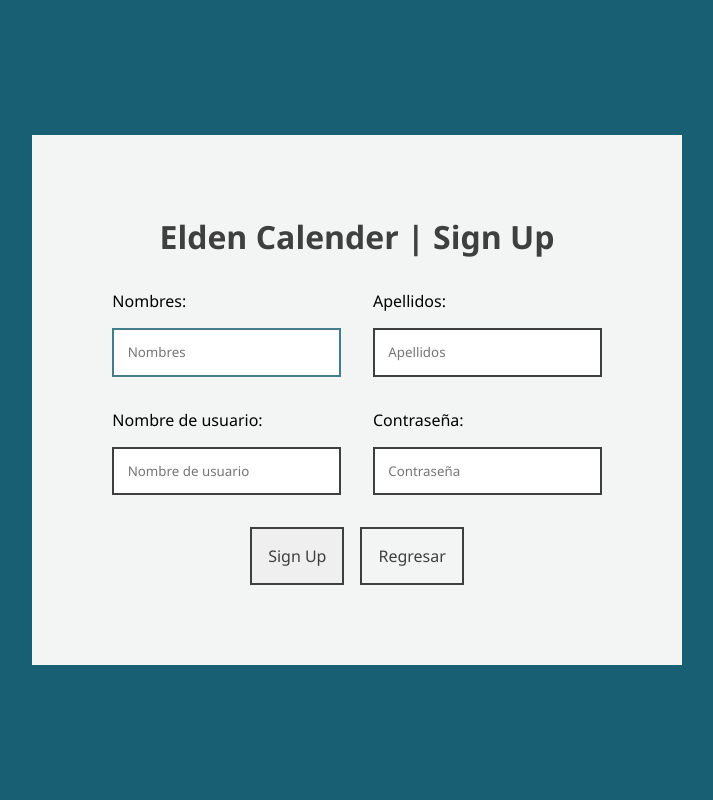
After one commit to DMancia03/taller_practico_2_dss, a PHP site: page /signup.php in a window 1280 px wide. The commit adds this page. Shown: the whole page, without its empty margins (283-996 px from the left). Run offline with PHP 8.4, Linux system fonts and the light colour scheme.

Commit message:
Add signup

```diff
--- a/css/style.css
+++ b/css/style.css
@@ -31,6 +31,12 @@
 .contenedor-titulo{
     color: var(--color6);
     text-align: center;
+}
+
+.contenedor-row-2{
+    display: flex;
+    flex-direction: row;
+    gap: 2em;
 }
 
 .contenedor-input{
--- a/index.php
+++ b/index.php
@@ -21,17 +21,17 @@ require_once("modelo/settings.php");
             <div>
                 <label for="txtUsername">Nombre de usuario:</label>
             </div>
-            <input type="text" name="txtUsername" id="txtUsername" placeholder="Nombre de usuario">
+            <input type="text" name="txtUsername" id="txtUsername" placeholder="Nombre de usuario" autofocus required>
         </div>
         <div class="contenedor-input">
             <div>
                 <label for="txtPassword">Contraseña:</label>
             </div>
-            <input type="password" name="txtPassword" id="txtPassword" placeholder="Contraseña">
+            <input type="password" name="txtPassword" id="txtPassword" placeholder="Contraseña" required>
         </div>
         <div class="contenedor-btn">
             <button type="submit" class="btn">Log In</button>
-            <a href="#" class="btn">Sign Up</a>
+            <a href="signup.php" class="btn">Sign Up</a>
         </div>
     </form>
 </body>
--- /dev/null
+++ b/signup.php
@@ -0,0 +1,54 @@
+<?php
+
+require_once("modelo/settings.php");
+
+?>
+<!DOCTYPE html>
+<html lang="en">
+<head>
+    <meta charset="UTF-8">
+    <meta http-equiv="X-UA-Compatible" content="IE=edge">
+    <meta name="viewport" content="width=device-width, initial-scale=1.0">
+    <title><?php echo NAME_APP ?> | Sign Up</title>
+    <link rel="stylesheet" href="css/style.css">
+</head>
+<body class="contenedor">
+    <form action="" method="post" class="contenedor-abuelo">
+        <div class="contenedor-titulo">
+            <h1><?php echo NAME_APP ?> | Sign Up</h1>
+        </div>
+        <div class="contenedor-row-2">
+            <div class="contenedor-input">
+                <div>
+                    <label for="txtName">Nombres:</label>
+                </div>
+                <input type="text" name="txtName" id="txtName" placeholder="Nombres" autofocus required>
+            </div>
+            <div class="contenedor-input">
+                <div>
+                    <label for="txtLastname">Apellidos:</label>
+                </div>
+                <input type="text" name="txtLastname" id="txtLastname" placeholder="Apellidos" required>
+            </div>
+        </div>
+        <div class="contenedor-row-2">
+            <div class="contenedor-input">
+                <div>
+                    <label for="txtUsername">Nombre de usuario:</label>
+                </div>
+                <input type="text" name="txtUsername" id="txtUsername" placeholder="Nombre de usuario" required>
+            </div>
+            <div class="contenedor-input">
+                <div>
+                    <label for="txtPassword">Contraseña:</label>
+                </div>
+                <input type="password" name="txtPassword" id="txtPassword" placeholder="Contraseña" required>
+            </div>
+        </div>
+        <div class="contenedor-btn">
+            <button type="submit" class="btn">Sign Up</button>
+            <a href="index.php" class="btn">Regresar</a>
+        </div>
+    </form>
+</body>
+</html>
```
